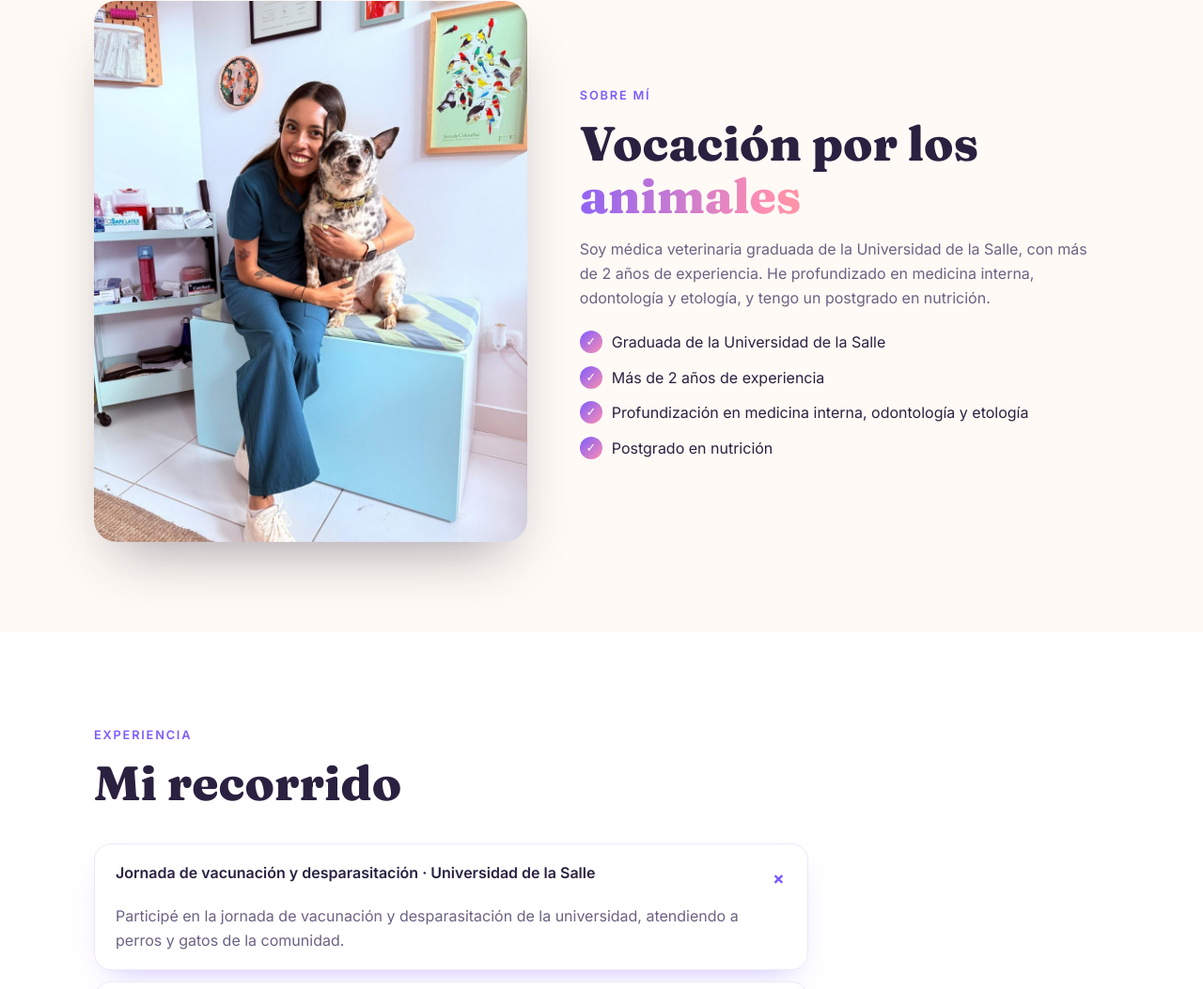
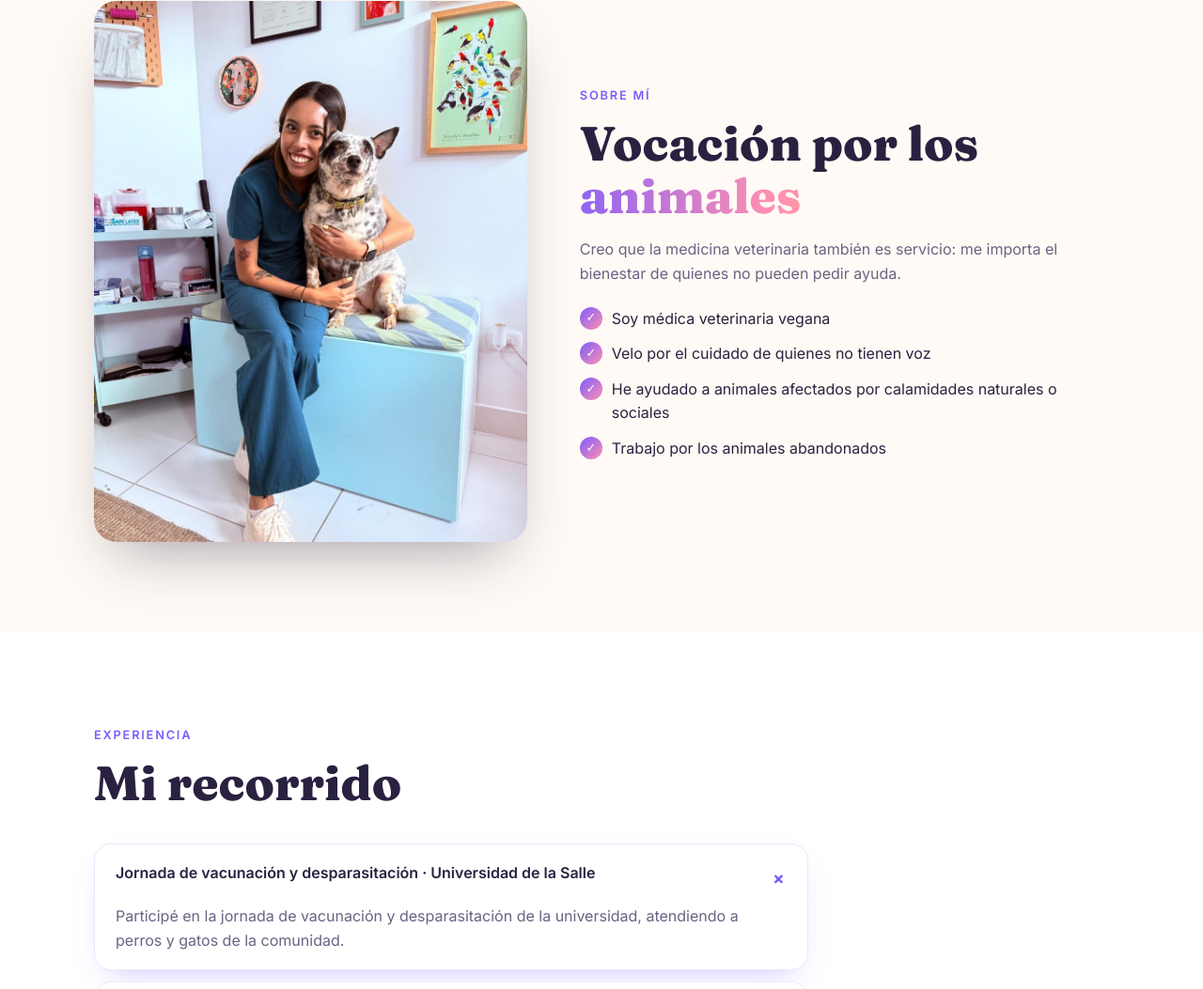
Before and after one commit to sandreuo/mhv, a plain HTML site: page index.html in a window 1280 px wide. Shown: the part 1050-2103 px from the top of the page at 94% size. Drawn offline with Linux system fonts and the light colour scheme.

Commit message:
Update index.html

```diff
--- a/index.html
+++ b/index.html
@@ -201,12 +201,12 @@ footer{background:#1d1630;color:#9d94b8;text-align:center;padding:26px 20px;font
     <div class="rv r">
       <span class="eyebrow">Sobre mí</span>
       <h2>Vocación por los <span class="grad">animales</span></h2>
-      <p class="lead">Soy médica veterinaria graduada de la Universidad de la Salle, con más de 2 años de experiencia. He profundizado en medicina interna, odontología y etología, y tengo un postgrado en nutrición.</p>
+      <p class="lead">Creo que la medicina veterinaria también es servicio: me importa el bienestar de quienes no pueden pedir ayuda.</p>
       <ul class="ticks">
-        <li>Graduada de la Universidad de la Salle</li>
-        <li>Más de 2 años de experiencia</li>
-        <li>Profundización en medicina interna, odontología y etología</li>
-        <li>Postgrado en nutrición</li>
+        <li>Soy médica veterinaria vegana</li>
+        <li>Velo por el cuidado de quienes no tienen voz</li>
+        <li>He ayudado a animales afectados por calamidades naturales o sociales</li>
+        <li>Trabajo por los animales abandonados</li>
       </ul>
     </div>
   </div>
```
